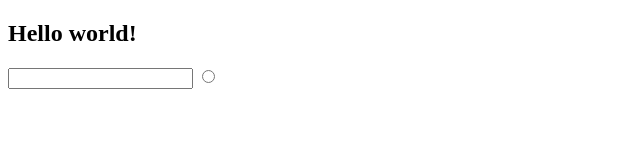
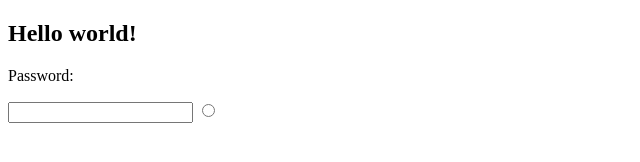
Before and after one commit to shobhit-lamba/demo.github.io, a plain HTML site: page index.html in a window 1280 px wide. Shown: the whole page, without its empty margins (0-640 px from the left). Drawn offline with Linux system fonts and the light colour scheme.

Commit message:
Update index.html

```diff
--- a/index.html
+++ b/index.html
@@ -7,7 +7,7 @@
     </head>
     <body>
         <h2> Hello world! </h2>
-        <input type="password">
+        <p> Password: </P><input type="password">
         <input type="radio">
     </body>
 </html>
```
